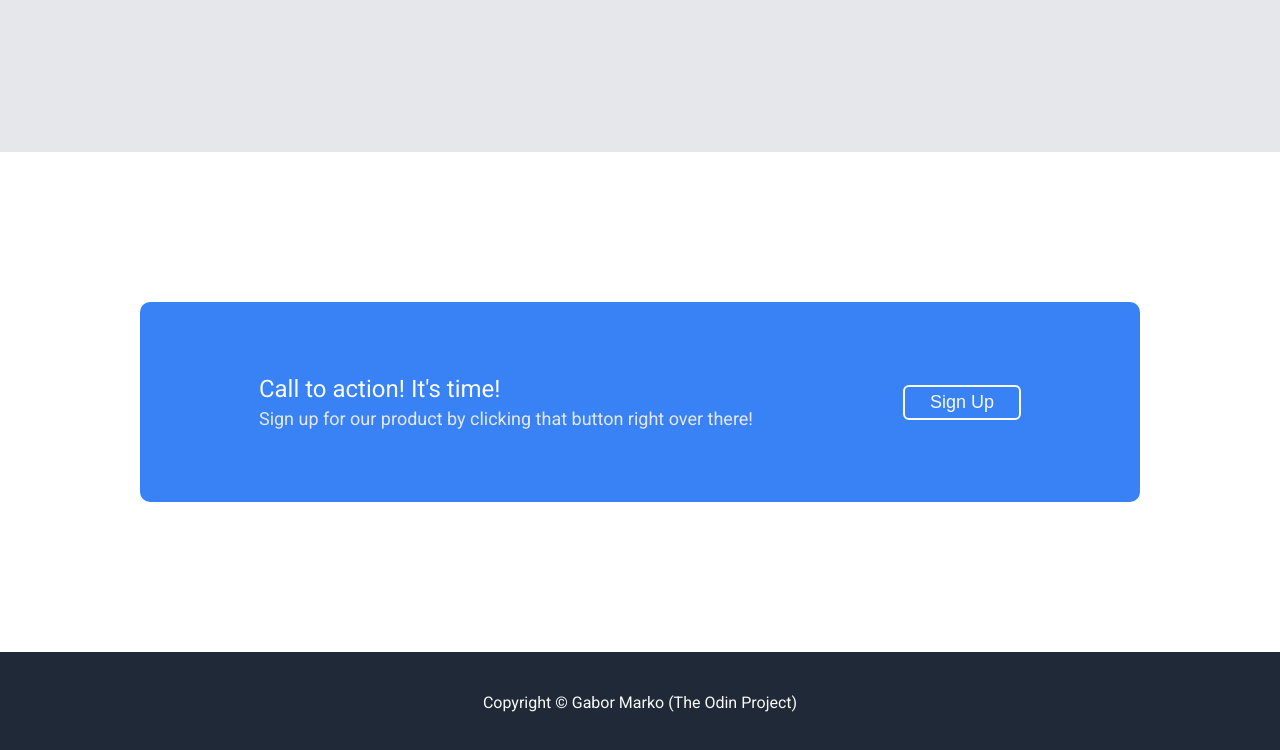
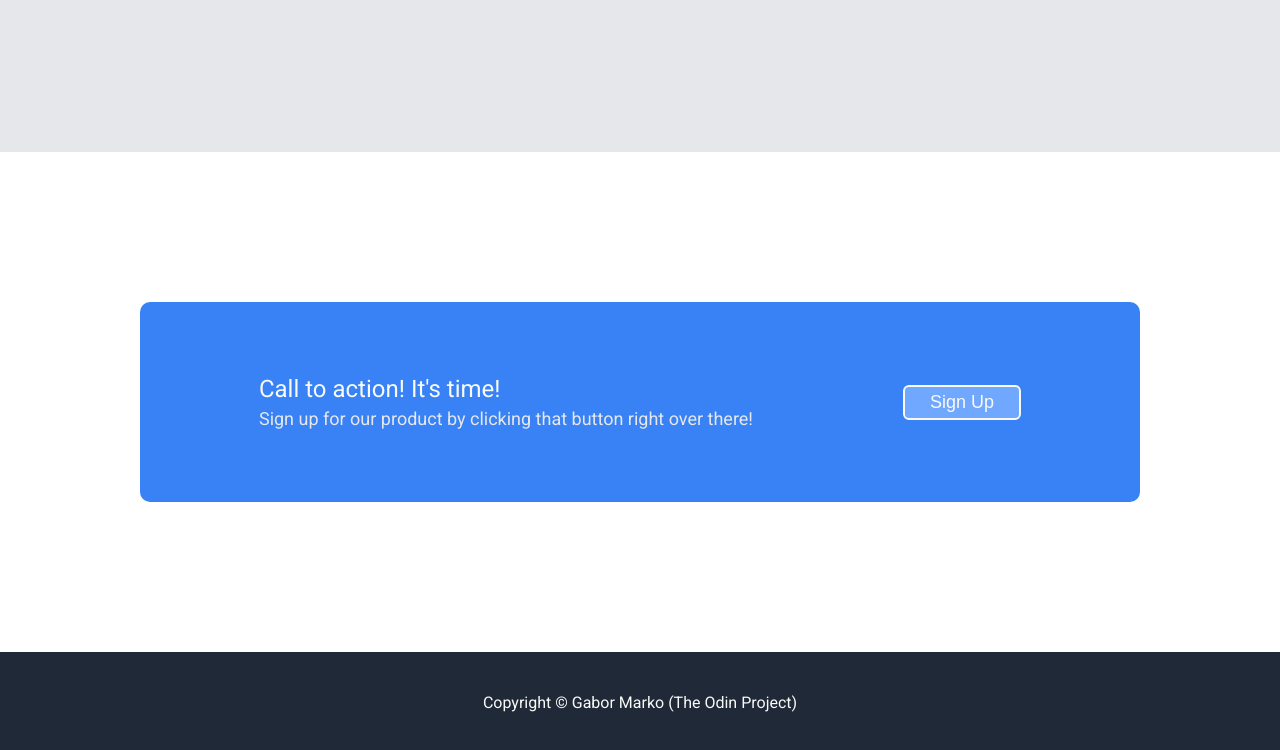
Before and after one commit to mrkgbr/landing-page, a plain HTML site: page index.html in a window 1280 px wide. In both pictures the pointer is over the button "Sign Up". Shown: the part 1448-2198 px from the top of the page. Drawn offline with Linux system fonts and the light colour scheme.

Commit message:
Add hoover to section 4 button

```diff
--- a/styles.css
+++ b/styles.css
@@ -137,6 +137,10 @@ p {
     margin-left: 150px;
 }
 
+.section-4-box button:hover {
+    background-color: #70a7ff;
+}
+
 .section-4-box-text {
     gap: 5px;
     font-size: 18px;
```
